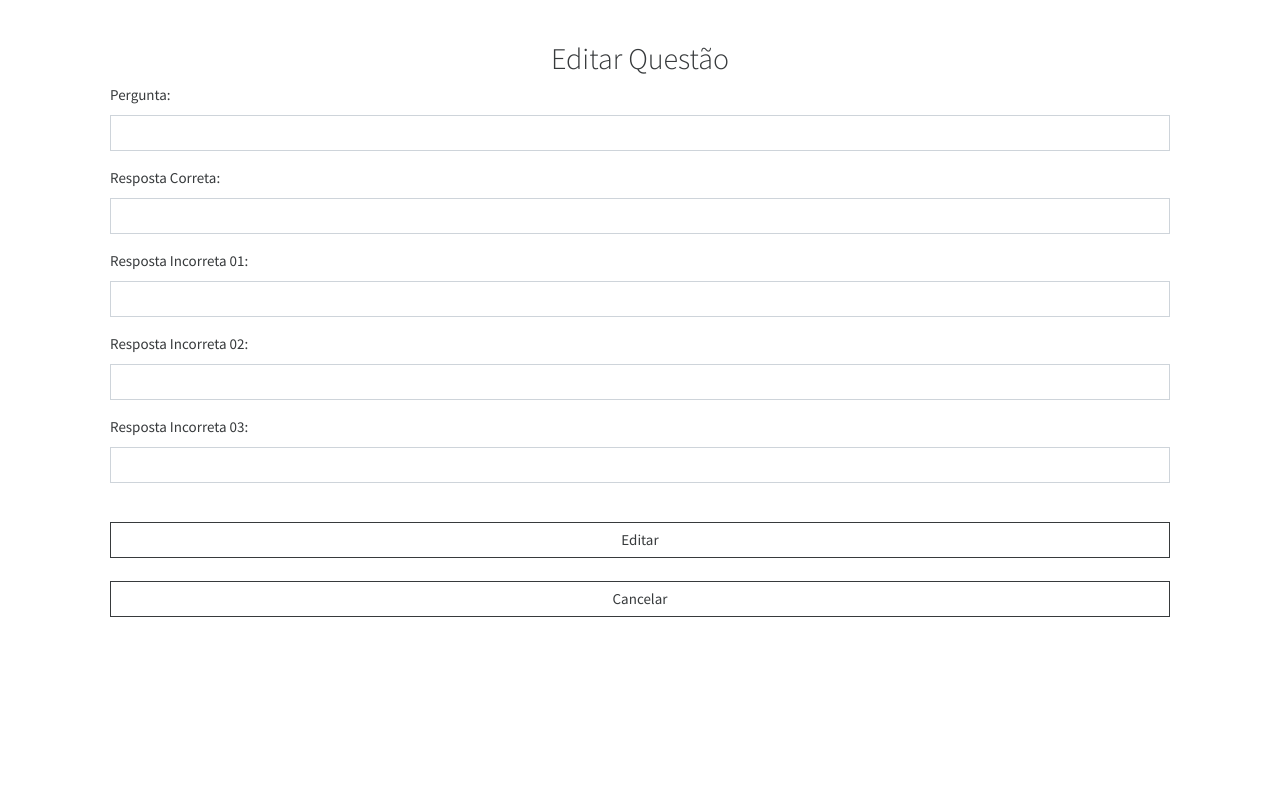
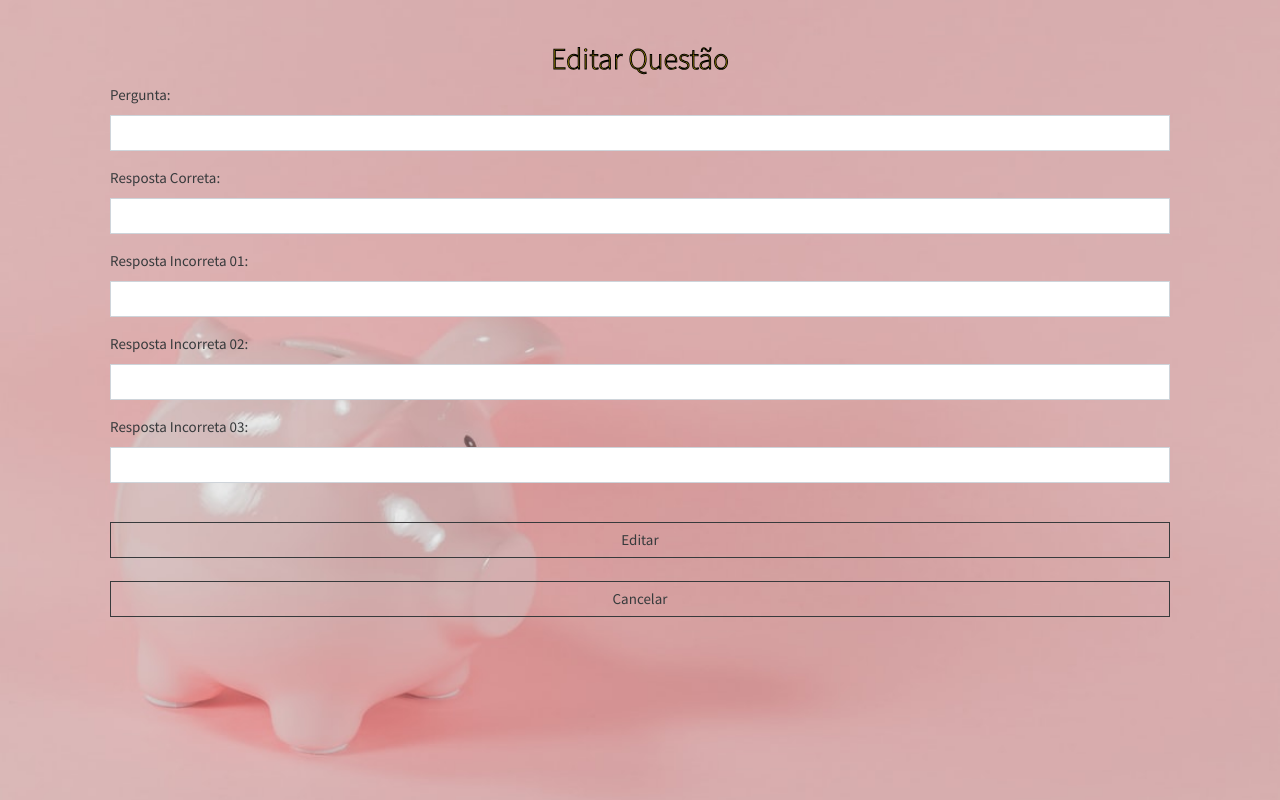
Before and after one commit to SauloCav/DollarHead, a PHP site: page /questions_operations/edit_quest.php in a window 1280 px wide. Run offline with PHP 8.4, Linux system fonts and the light colour scheme; the visitor is signed in with stand-in values (Sample User, id 1); data that the repository does not hold is empty; some libraries are stand-ins or nearby versions.

Commit message:
adding questions images

```diff
--- a/edit_account.php
+++ b/edit_account.php
@@ -101,7 +101,7 @@
     <link href="https://stackpath.bootstrapcdn.com/bootswatch/4.4.1/cosmo/bootstrap.min.css" rel="stylesheet" integrity="sha384-qdQEsAI45WFCO5QwXBelBe1rR9Nwiss4rGEqiszC+9olH1ScrLrMQr1KmDR964uZ" crossorigin="anonymous">
     <link rel="shortcut icon" href="./img/12130brain_109577.ico" />
     <style type="text/css">
-    body {
+        body {
                 background-image: url("./img/photo-1579621970563-ebec7560ff3e.jpeg");
 
                 height: 100%;
--- a/questions_operations/edit_quest.php
+++ b/questions_operations/edit_quest.php
@@ -81,6 +81,20 @@
     <link href="https://stackpath.bootstrapcdn.com/bootswatch/4.4.1/cosmo/bootstrap.min.css" rel="stylesheet" integrity="sha384-qdQEsAI45WFCO5QwXBelBe1rR9Nwiss4rGEqiszC+9olH1ScrLrMQr1KmDR964uZ" crossorigin="anonymous">
     <link rel="shortcut icon" href="../img/12130brain_109577.ico" />
     <style type="text/css">
+    body {
+                background-image: url("../img/photo-1580508174046-170816f65662.jpeg");
+
+                height: 100%;
+
+                background-position:inherit;
+                background-size:cover;
+        }
+		.wrapper h2 {
+			text-align: center;
+			color:gold;
+			-webkit-text-stroke-width: 1px;
+			-webkit-text-stroke-color:black;
+		}
         .wrapper{
             width: 1500px;
         	padding: 40px;
```
Also changed, not shown: questions_operations/approve_quest.php (+14 -0 lines), questions_operations/delete_quest.php (+14 -0 lines), questions_operations/denounce_quest.php (+14 -0 lines).
